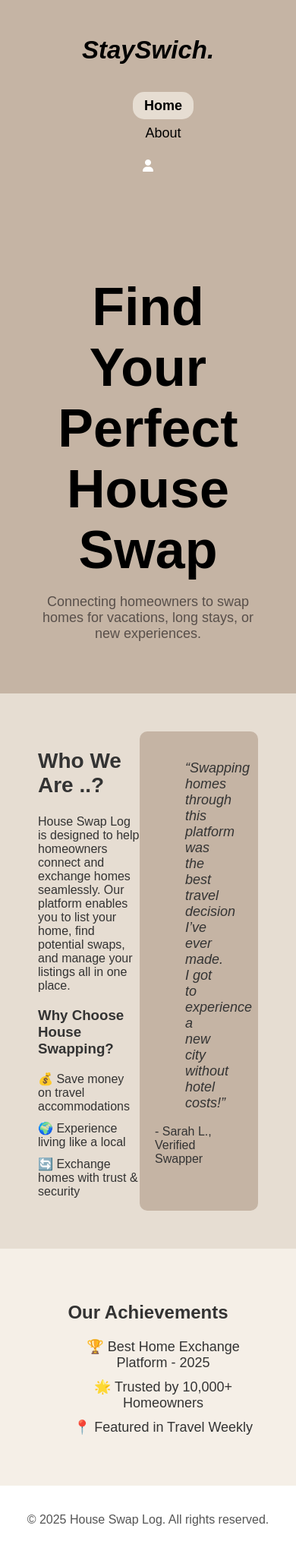
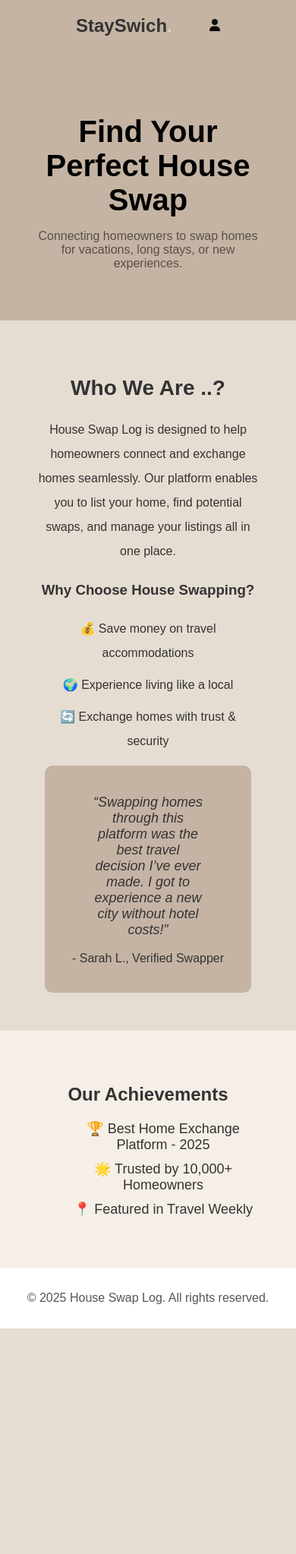
Before and after one commit to ranaelmallah/EPFL-Final-Project, a Python web app: template templates/about.html in a window 390 px wide. Shown: the whole page at 76% size. After the commit the page ends 1749 px from the top, so only its background shows below. Run offline with Jinja, Linux system fonts and the light colour scheme; the template is opened without the code that fills it, so the values that code supplies are empty.

Commit message:
update about  style

```diff
--- a/static/css/about.css
+++ b/static/css/about.css
@@ -1,73 +1,72 @@
+:root {
+    --buttons-color: #c5b4a4;
+    --secondary-color: #efeae6;
+    --primary-color: #ded4ca;
+}
+
 /* General Styles */
 body {
     font-family: Arial, sans-serif;
     margin: 0;
     padding: 0;
-    background: #f5efe7;
+    background: var(--buttons-color);
     color: #333;
 }
 
-/* Navigation */
-header {
-    background: #c5b4a4;
-    background-attachment: fixed;
-    box-shadow: 0 4px 6px rgba(0, 0, 0, 0.1);
-    text-align: center;
-    /* position: fixed;*/
-    /* position: sticky;
-    top: 0; */
-    /* z-index:10;  */
-}
-/* Navbar Styles */
+/* Navbar  */
 .navbar {
     display: flex;
     justify-content: space-between;
     align-items: center;
-    padding: 20px 50px;
-    background: #c5b4a4;
-    font-family: "Arial", sans-serif;
-    position: sticky;
+    padding: 0px 50px;
+    box-shadow: 0px 2px 10px rgba(0, 0, 0, 0.705);
     top: 0;
+    z-index: 1000;
 }
 
-.logo {
-    font-size: 22px;
+/* Logo */
+.logo h1 {
+    font-size: 24px;
     font-weight: bold;
-    font-style: italic;
-    color: black;
 }
 
+.logo .dot {
+    color: var(--primary-color);
+}
+
+/* Navigation Links */
 .nav-links {
     list-style: none;
     display: flex;
-    gap: 30px;
+    align-items: end;
+    gap: 20px;
 }
 
 .nav-links li {
-    display: inline;
+    margin: 0;
 }
 
 .nav-links a {
     text-decoration: none;
-    font-size: 18px;
     color: black;
-    transition: color 0.3s ease-in-out;
-}
-
-.nav-links a.active {
-    background: #e6ddd2;
-    padding: 8px 15px;
-    border-radius: 15px;
     font-weight: bold;
+    font-size: 16px;
+    transition: color 0.3s;
 }
 
 .nav-links a:hover {
-    color: #555;
+    color: #897b6b;
 }
+
+.nav-links .active {
+    background-color: #ded8d3;
+    padding: 4px 10px;
+    border-radius: 30px;
+}
+
+/* Profile Button */
 .profile-btn {
-    background-color: var(--buttons-color);
-    color: white;
-    padding: 8px 10px;
+    color: rgb(11, 11, 11);
     border-radius: 20px;
     text-decoration: none;
     font-weight: bold;
@@ -76,26 +75,56 @@ header {
 .profile-btn:hover {
     background-color: var(--primary-color);
 }
-/* Mobile Responsive */
+
+.menu-toggle {
+    display: none;
+    font-size: 24px;
+    background: none;
+    border: none;
+    cursor: pointer;
+}
+
+/* Mobile screen */
 @media (max-width: 768px) {
     .navbar {
+        padding: 0px 100px;
+        background-color: #c5b4a4;
+    }
+
+
+    .nav-links {
+        display: none;
         flex-direction: column;
+        background: #ded8d3;
+        width: 100%;
+        position: absolute;
+        top: 60px;
+        left: 0;
+        padding: 15px 0;
         text-align: center;
+        box-shadow: 0px 4px 6px rgba(0, 0, 0, 0.1);
     }
-    .nav-links {
-        flex-direction: column;
-        gap: 15px;
+
+    .nav-links.active {
+        display: flex;
+    }
+
+    .menu-toggle {
+        display: block;
+        font-size: 24px;
+        background: none;
+        border: none;
+        cursor: pointer;
     }
 }
 
 /* Hero Section */
 .hero {
+    position: relative;
     text-align: center;
     padding: 50px;
     background: #c5b4a4;
-
 }
-
 .hero-text h1 {
     font-size: 70px;
     margin-bottom: 10px;
@@ -106,6 +135,7 @@ header {
     font-size: 18px;
     color: #584f4a;
 }
+
 .badge {
     background: #B08E75;
     color: white;
@@ -116,26 +146,50 @@ header {
     margin-bottom: 20px;
 }
 
+/*  Responsive Hero */
+@media (max-width: 768px) {
+    .hero-text h1 {
+        font-size: 40px;
+    }
+    .hero-text p {
+        font-size: 16px;
+    }
+}
+
 /* About Section */
 .about-content {
     display: flex;
+    justify-content: space-between;
     padding: 50px;
     background: #e6ddd2;
-
-    /* text-align: center; */
 }
 .about-text {
     width: 60%;
+    line-height: 2rem;
 }
+
 .about-text h2 {
     font-size: 28px;
 }
+
 .about-text ul {
     list-style: none;
     padding: 0;
 }
+
 .about-text li {
     margin: 10px 0;
+}
+
+/*  Responsive About Section */
+@media (max-width: 768px) {
+    .about-content {
+        flex-direction: column;
+        text-align: center;
+    }
+    .about-text {
+        width: 100%;
+    }
 }
 
 /* Testimonial */
@@ -145,6 +199,7 @@ header {
     padding: 20px;
     border-radius: 10px;
 }
+
 .testimonial blockquote {
     font-style: italic;
     font-size: 18px;
@@ -155,17 +210,28 @@ header {
     padding: 50px;
     background: #f5efe7;
 }
+
 .awards h2 {
     text-align: center;
     font-size: 24px;
 }
+
 .awards ul {
     list-style: none;
     text-align: center;
 }
+
 .awards li {
     font-size: 18px;
     margin: 10px 0;
+}
+/*  Responsive Testimonial & Awards */
+@media (max-width: 768px) {
+    .testimonial {
+        width: 80%;
+        /* text-align: center; */
+        margin: auto;
+    }
 }
 
 /* Footer */
@@ -175,3 +241,9 @@ footer {
     background: #fff;
     color: #555;
 }
+/*  Responsive Footer */
+@media (max-width: 768px) {
+    footer {
+        padding: 15px;
+    }
+}
```
